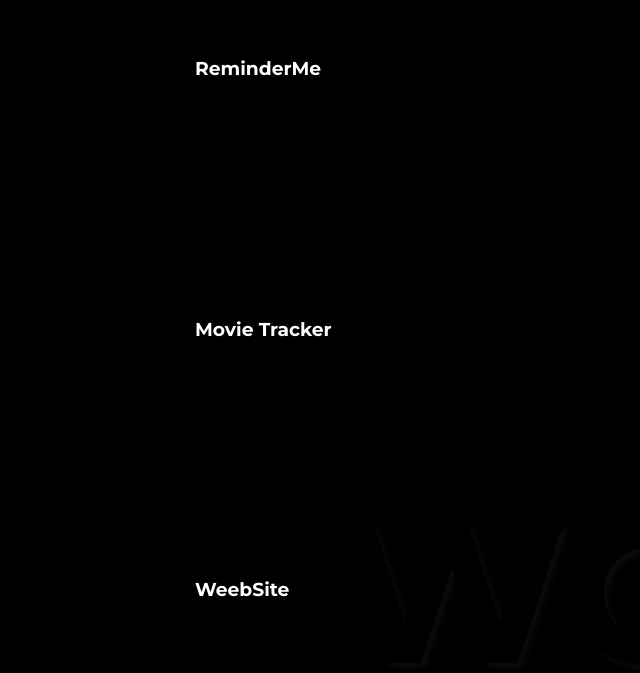
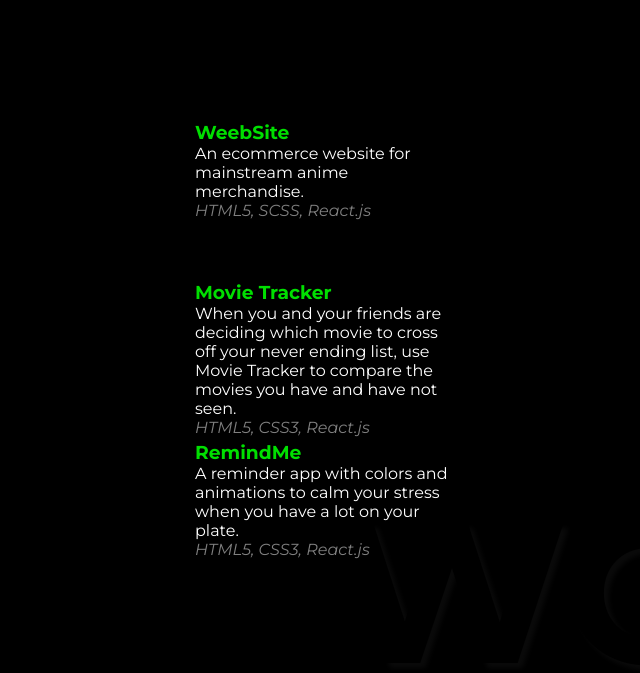
Before and after one commit to blozinski056/portfolio, a React (Create React App) app: page / in a window 1280 px wide. Shown: the part 1607-2280 px from the top of the page, without its empty margins (61-701 px from the left). Built offline with nearby package versions, Linux system fonts and the light colour scheme.

Commit message:
added scroll transitions to all sections. added more to work section

```diff
--- a/src/App.css
+++ b/src/App.css
@@ -345,11 +345,36 @@ section {
 /* WORK SECTION */
 /****************/
 .work {
-  display: flex;
-  flex-direction: column;
+  display: grid;
+  grid-template-rows: repeat(3, 1fr);
+  grid-template-columns: 1fr 2fr;
   align-items: flex-start;
-  justify-content: space-between;
-  padding-top: 5%;
+  justify-content: flex-start;
+  padding-top: 10%;
+}
+
+.project {
+  grid-column: 1 / 2;
+}
+
+.project.reveal {
+  transform: translateX(1000px);
+  opacity: 0;
+  transition: all 0.5s ease;
+}
+
+.project.reveal.active {
+  transform: translateX(0px);
+  opacity: 1;
+  transition: all 0.7s ease;
+}
+
+.work > div > h3 {
+  color:rgb(0, 223, 0);
+}
+
+.work > div > p > em {
+  color: gray;
 }
 
 /*******************/
--- a/src/App.js
+++ b/src/App.js
@@ -18,7 +18,7 @@ export default function App() {
       let windowHeight = window.innerHeight;
       // element's distance from top of viewport
       let revealTop = allRevs[i].getBoundingClientRect().top;
-      let revealPoint = 100;
+      let revealPoint = 250;
 
       if(revealTop < windowHeight - revealPoint) {
         allRevs[i].classList.add('active');
--- a/src/components/Contact.js
+++ b/src/components/Contact.js
@@ -13,7 +13,19 @@ export default function Contact() {
       });
 
       e.target.reset();
-  };
+  }
+
+  function openGithub() {
+    window.open("https://github.com/blozinski056", "_blank");
+  }
+
+  function openLinkedin() {
+    window.open("https://www.linkedin.com/in/bryce-lozinski", "_blank");
+  }
+
+  function openResume() {
+    window.open("./Bryce Lozinski 2022 Resume.pdf", "_blank");
+  }
 
   return (
     <section className="contact">
@@ -43,9 +55,9 @@ export default function Contact() {
       </form>
 
       <div className="contact-links reveal">
-        <img src="./images/github.png" alt="" />
-        <img src="./images/linkedin.png" alt="" />
-        <img src="./images/resume.png" alt="" />
+        <img src="./images/github.png" alt="" onClick={openGithub} />
+        <img src="./images/linkedin.png" alt="" onClick={openLinkedin} />
+        <img src="./images/resume.png" alt="" onClick={openResume} />
       </div>
     </section>
   )
--- a/src/components/Work.js
+++ b/src/components/Work.js
@@ -6,16 +6,25 @@ export default function Work() {
     <section className="work">
       <h1 className="background">WORK</h1>
 
-      <div className="project 1">
-        <h3>ReminderMe</h3>
+      <div className="project reveal">
+        <h3>WeebSite</h3>
+        <p>An ecommerce website for mainstream anime merchandise.
+          <br /><em>HTML5, SCSS, React.js</em>
+        </p>
       </div>
 
-      <div className="project 2">
+      <div className="project reveal">
         <h3>Movie Tracker</h3>
+        <p>When you and your friends are deciding which movie to cross off your never ending list, use Movie Tracker to compare the movies you have and have not seen.
+          <br /><em>HTML5, CSS3, React.js</em>
+        </p>
       </div>
 
-      <div className="project 3">
-        <h3>WeebSite</h3>
+      <div className="project reveal">
+        <h3>RemindMe</h3>
+        <p>A reminder app with colors and animations to calm your stress when you have a lot on your plate.
+          <br /><em>HTML5, CSS3, React.js</em>
+        </p>
       </div>
     </section>
   )
```
